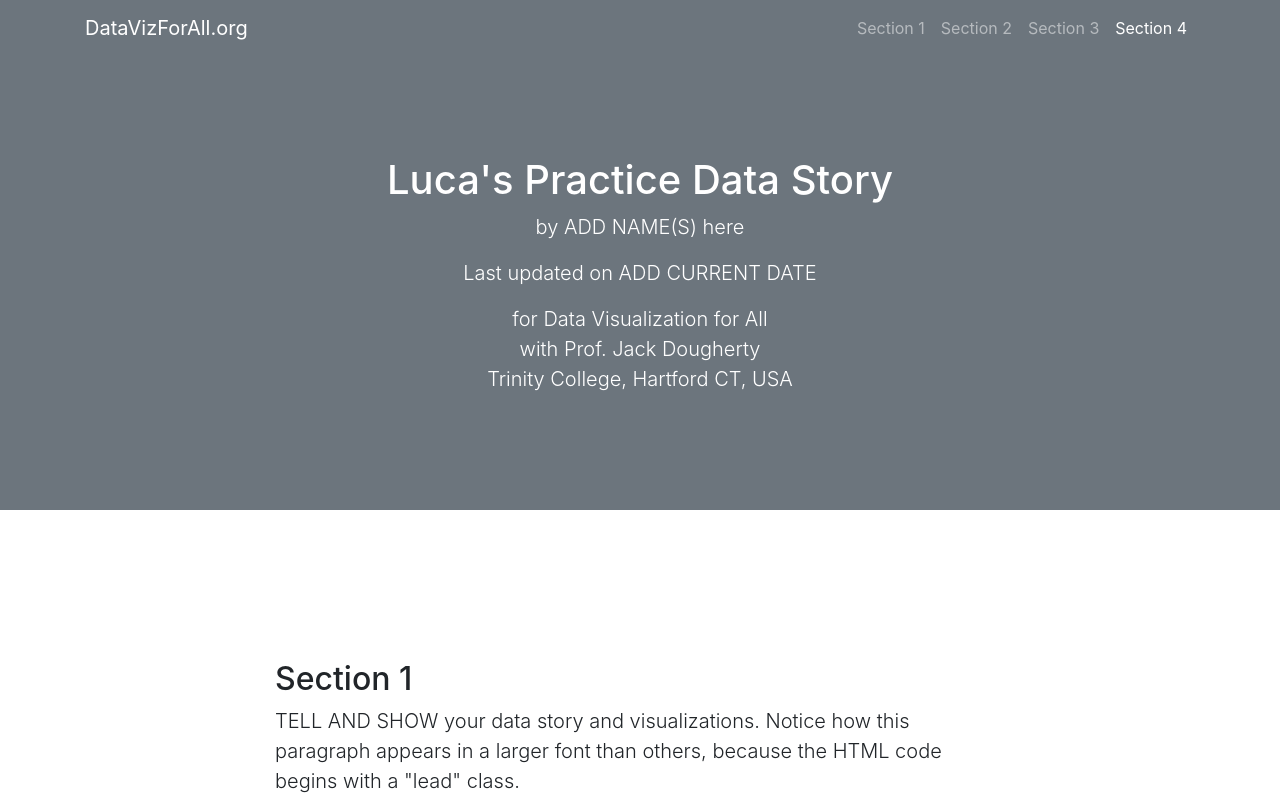
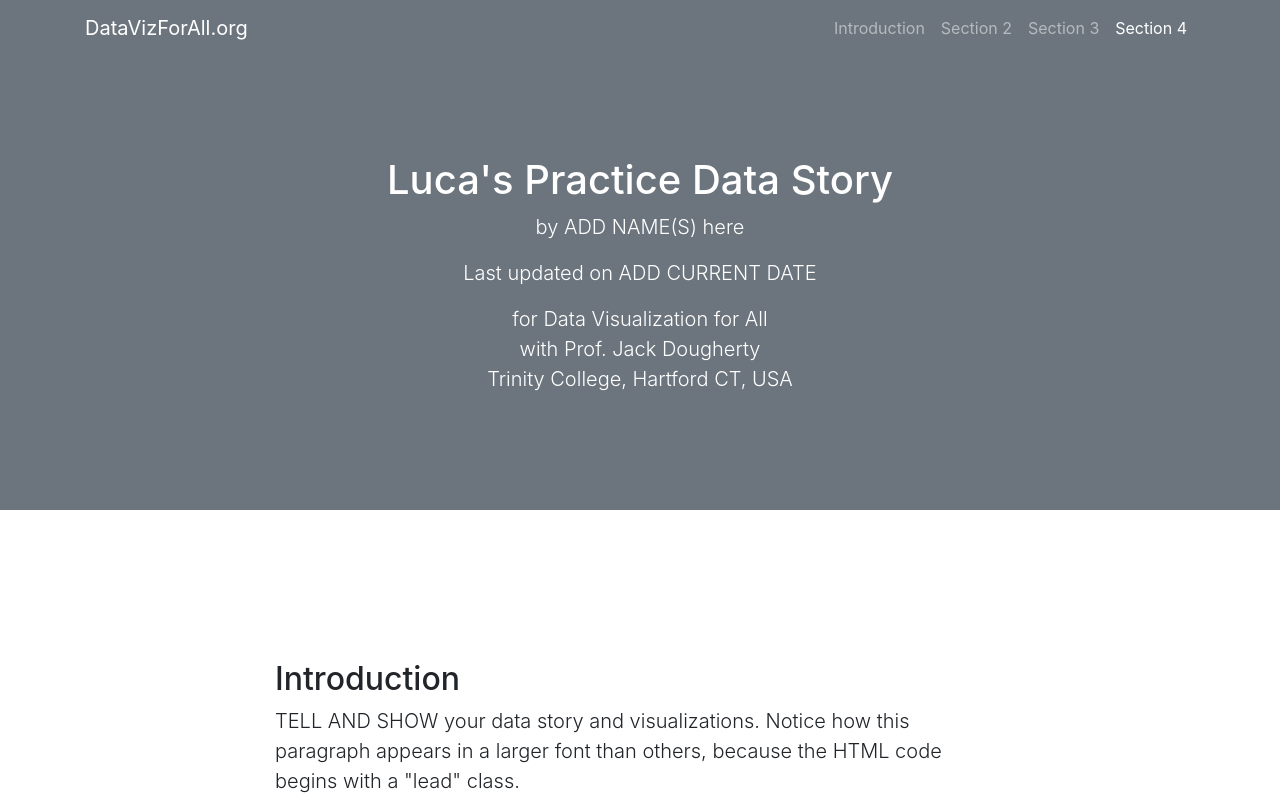
Before and after one commit to Looccah/sample-datastory, a plain HTML site: page index.html in a window 1280 px wide. Shown: the top 800 px of the page. Drawn offline with nearby package versions, Linux system fonts and the light colour scheme.

Commit message:
Update index.html

```diff
--- a/index.html
+++ b/index.html
@@ -34,7 +34,7 @@
       <div class="collapse navbar-collapse" id="navbarResponsive">
         <ul class="navbar-nav ml-auto">
           <li class="nav-item">
-            <a class="nav-link js-scroll-trigger" href="#section1">Section 1</a>
+            <a class="nav-link js-scroll-trigger" href="#section1">Introduction</a>
           </li>
           <li class="nav-item">
             <a class="nav-link js-scroll-trigger" href="#section2">Section 2</a>
@@ -65,7 +65,7 @@
     <div class="container">
       <div class="row">
         <div class="col-lg-8 mx-auto">
-          <h2>Section 1</h2>
+          <h2>Introduction</h2>
           <p class="lead">TELL AND SHOW your data story and visualizations. Notice how this paragraph appears in a larger font than others, because the HTML code begins with a "lead" class.</p>
 
           <p>Compose your data story in your Google Doc, because it's easier to write and edit, especially when working with other people. When you're ready, go to this <a href="https://github.com/DataVizForAll/dataviz-story-template">GitHub dataviz-story-template repo</a> to create your own version, and publish it online using Settings > Pages. When your version is published, copy and paste the link into your README file so you can easily click it.</p>
```
